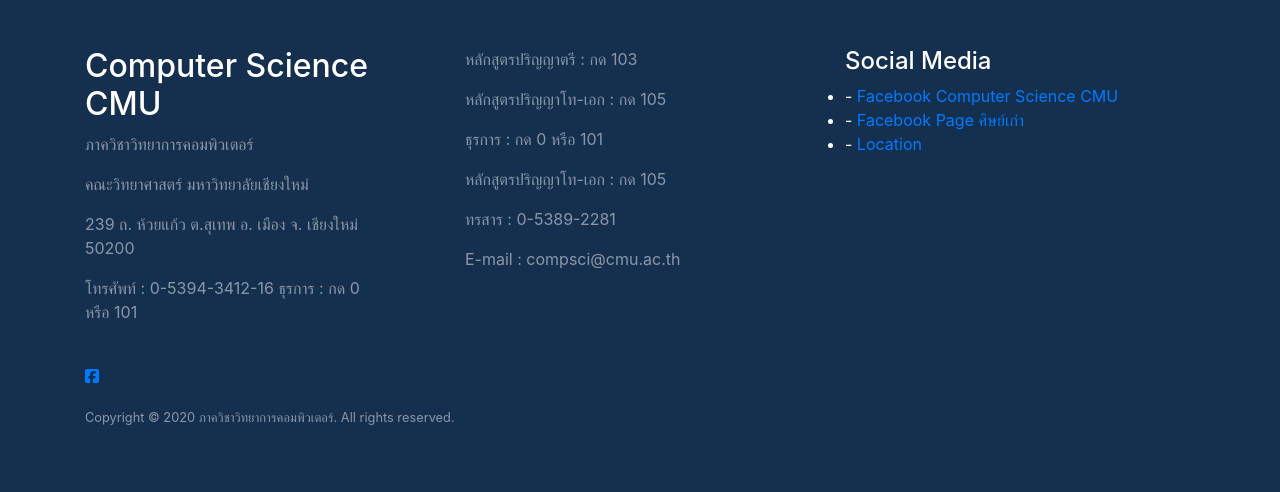
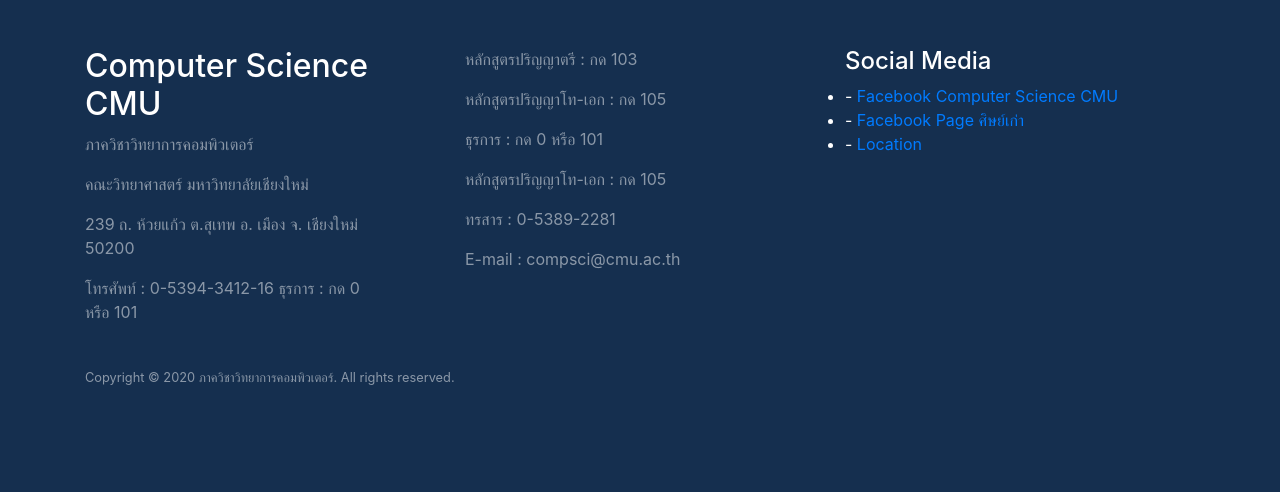
Before and after one commit to wasun26/ProjectSE, a PHP site: page / in a window 1280 px wide. Shown: the part 375-867 px from the top of the page. After the commit the page ends 760 px from the top, so only its background shows below. Run offline with PHP 8.4, Linux system fonts and the light colour scheme; some libraries are stand-ins or nearby versions.

Commit message:
Update footer.php

```diff
--- a/footer.php
+++ b/footer.php
@@ -13,7 +13,6 @@
         <p class="pr-5 text-white-50">คณะวิทยาศาสตร์ มหาวิทยาลัยเชียงใหม่</p>
         <p class="pr-5 text-white-50">239 ถ. ห้วยแก้ว ต.สุเทพ อ. เมือง จ. เชียงใหม่ 50200</p>
         <p class="pr-5 text-white-50">โทรศัพท์ : 0-5394-3412-16 ธุรการ : กด 0 หรือ 101 </p><br>
-        <p><a href="https://www.facebook.com/compscicmu/"><i class="fa fa-facebook-square mr-1"></i></a></p>
       </div>
 
       <div class="col about-company">
@@ -33,10 +32,6 @@
           <li>- <a href="https://www.google.com/maps/d/u/0/viewer?mid=1XzZUWuQlmVJeZC2dcBxA2yKIXO8&ll=18.803763000420084%2C98.95247199999994&z=20">Location</a></li><br>
         </ul>
       </div>
-      <!-- <div class="col-lg-4 col-xs-12 location">
-          <iframe width="420" height="345" src="https://www.youtube.com/watch?v=wrmjFXdN-zQ">
-          </iframe>
-        </div> -->
     </div>
     <div class="row">
       <div class="col copyright">
```
